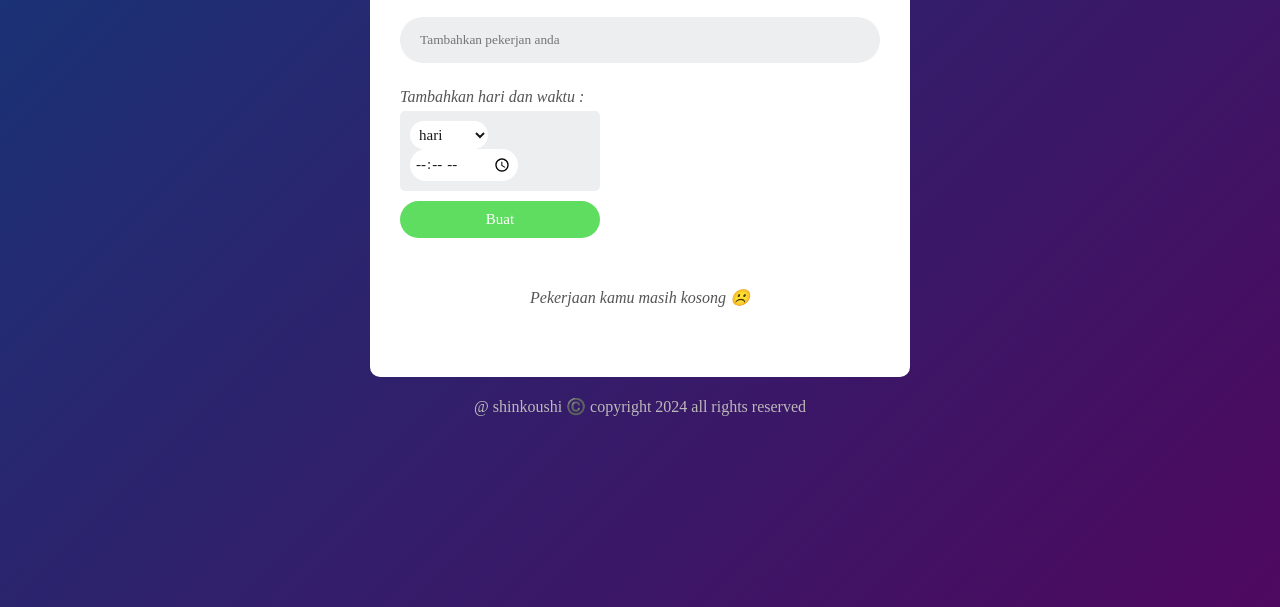
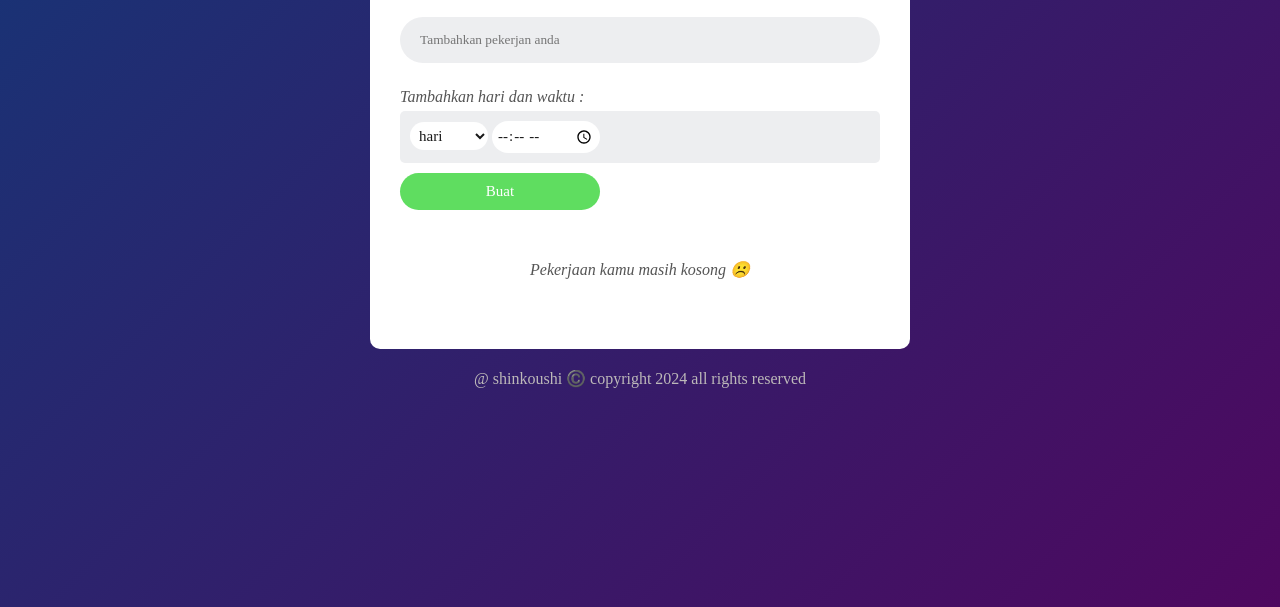
Before and after one commit to shinkoushi/To-Do-List, a plain HTML site: page index.html in a window 1280 px wide. Shown: the part 193-800 px from the top of the page. Drawn offline with Linux system fonts and the light colour scheme.

Commit message:
style.css

```diff
--- a/style.css
+++ b/style.css
@@ -49,7 +49,7 @@
 }
 .hari-waktu{
     background-color: #edeef0 ;
-    width: 200px;
+    width: auto;
     padding: 10px;
     border-radius: 5px;
     margin-bottom: 10px;
```
